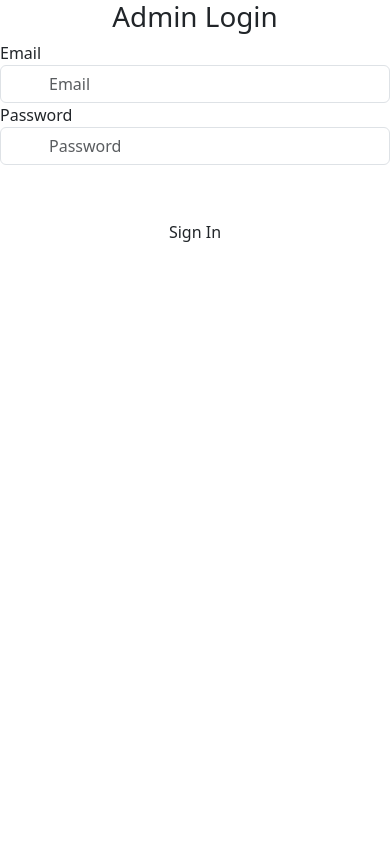
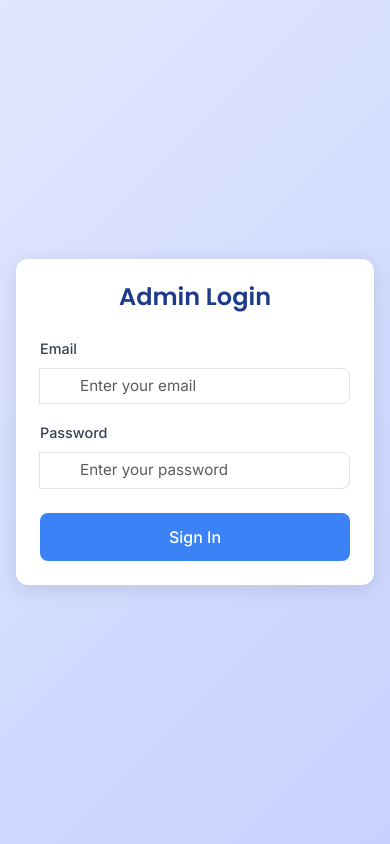
Before and after one commit to harshadrahman/Task_management, a Django app: page /manager/ in a window 390 px wide. Run offline with Django 5.2, Linux system fonts and the light colour scheme.

Commit message:
manager login

```diff
--- a/manager/templates/auth/manager_login.html
+++ b/manager/templates/auth/manager_login.html
@@ -3,58 +3,179 @@
 <head>
     <meta charset="UTF-8">
     <meta name="viewport" content="width=device-width, initial-scale=1.0">
+    <title>Admin Login</title>
+    <!-- Google Fonts: Inter and Poppins -->
+    <link
+        href="https://fonts.googleapis.com/css2?family=Inter:wght@300;400;500;600;700&family=Poppins:wght@300;400;500;600;700&display=swap"
+        rel="stylesheet"
+    >
+    <!-- Material Symbols -->
     <link href="https://fonts.googleapis.com/css2?family=Material+Symbols+Outlined" rel="stylesheet" />
+    <!-- Bootstrap 5 CSS -->
     <link
-    href="https://fonts.googleapis.com/css2?family=Inter:ital,opsz,wght@0,14..32,100..900;1,14..32,100..900&family=Poppins:ital,wght@0,100;0,200;0,300;0,400;0,500;0,600;0,700;0,800;0,900;1,100;1,200;1,300;1,400;1,500;1,600;1,700;1,800;1,900&display=swap"
+        href="https://cdn.jsdelivr.net/npm/bootstrap@5.3.3/dist/css/bootstrap.min.css"
         rel="stylesheet"
-    />
-
-    <link href="https://cdn.jsdelivr.net/npm/bootstrap@5.3.3/dist/css/bootstrap.min.css" rel="stylesheet" integrity="sha384-QWTKZyjpPEjISv5WaRU9OFeRpok6YctnYmDr5pNlyT2bRjXh0JMhjY6hW+ALEwIH" crossorigin="anonymous">
-    <script src="https://cdn.jsdelivr.net/npm/bootstrap@5.3.3/dist/js/bootstrap.bundle.min.js" integrity="sha384-YvpcrYf0tY3lHB60NNkmXc5s9fDVZLESaAA55NDzOxhy9GkcIdslK1eN7N6jIeHz" crossorigin="anonymous"></script>
+        integrity="sha384-QWTKZyjpPEjISv5WaRU9OFeRpok6YctnYmDr5pNlyT2bRjXh0JMhjY6hW+ALEwIH"
+        crossorigin="anonymous"
+    >
+    <style>
+        body {
+            font-family: 'Inter', sans-serif;
+            background: linear-gradient(135deg, #e0e7ff, #c7d2fe);
+            min-height: 100vh;
+            display: flex;
+            align-items: center;
+            justify-content: center;
+            margin: 0;
+        }
+        .login-container {
+            background: #ffffff;
+            border-radius: 12px;
+            box-shadow: 0 4px 20px rgba(0, 0, 0, 0.1);
+            padding: 2.5rem;
+            max-width: 400px;
+            width: 100%;
+            animation: fadeIn 0.5s ease-in-out;
+        }
+        @keyframes fadeIn {
+            from { opacity: 0; transform: translateY(-20px); }
+            to { opacity: 1; transform: translateY(0); }
+        }
+        h1 {
+            font-family: 'Poppins', sans-serif;
+            font-weight: 600;
+            color: #1e3a8a;
+            margin-bottom: 1.5rem;
+        }
+        .form-control {
+            border-radius: 8px;
+            padding-left: 2.5rem;
+            font-size: 0.95rem;
+            transition: border-color 0.3s, box-shadow 0.3s;
+        }
+        .form-control:focus {
+            border-color: #3b82f6;
+            box-shadow: 0 0 0 0.2rem rgba(59, 130, 246, reporter0.25);
+        }
+        .input-group {
+            position: relative;
+        }
+        .material-symbols-outlined {
+            position: absolute;
+            left: 10px;
+            top: 50%;
+            transform: translateY(-50%);
+            color: #6b7280;
+            font-size: 1.2rem;
+        }
+        .btn-primary {
+            background-color: #3b82f6;
+            border: none;
+            border-radius: 8px;
+            padding: 0.75rem;
+            font-weight: 500;
+            font-size: 1rem;
+            transition: background-color 0.3s, transform 0.2s;
+        }
+        .btn-primary:hover {
+            background-color: #2563eb;
+            transform: translateY(-2px);
+        }
+        .message-container {
+            font-family: 'Inter', sans-serif;
+            z-index: 1050;
+        }
+        .alert {
+            border-radius: 8px;
+            padding: 0.75rem 1.5rem;
+            font-size: 0.9rem;
+            animation: slideIn 0.3s ease-in-out;
+        }
+        @keyframes slideIn {
+            from { opacity: 0; transform: translateY(-10px); }
+            to { opacity: 1; transform: translateY(0); }
+        }
+        label {
+            font-size: 0.9rem;
+            font-weight: 500;
+            color: #374151;
+            margin-bottom: 0.5rem;
+        }
+        @media (max-width: 576px) {
+            .login-container {
+                margin: 1rem;
+                padding: 1.5rem;
+            }
+            h1 {
+                font-size: 1.5rem;
+            }
+        }
+    </style>
 </head>
 <body>
-<h1 class="text-center">Admin Login</h1>
-<div class="message-container poppins position-fixed top-0 start-50 translate-middle-x mt-3 z-1050" style="width: max-content;">
+    <!-- Message Container for Alerts -->
+    <div class="message-container position-fixed top-0 start-50 translate-middle-x mt-3" style="width: max-content;">
         {% for message in messages %}
-        <p class="alert alert-primary message custom-message px-3 mb-2">{{ message }}</p>
+            <p class="alert alert-primary message custom-message mb-2">{{ message }}</p>
         {% endfor %}
     </div>
 
+    <!-- Login Form Container -->
+    <div class="login-container">
+        <h1 class="text-center">Admin Login</h1>
         <form method="post" action="">
             {% csrf_token %}
-    <label>Email</label>
+            <!-- Email Field -->
+            <div class="mb-3">
+                <label for="email" class="form-label">Email</label>
+                <div class="input-group">
+                    <span class="material-symbols-outlined">mail</span>
                     <input
                         type="email"
                         name="email"
-            class="form-control ps-5 w-100"
-            placeholder="Email"
+                        id="email"
+                        class="form-control"
+                        placeholder="Enter your email"
                         required
                     />
-    <label>Password</label>
+                </div>
+            </div>
+            <!-- Password Field -->
+            <div class="mb-4">
+                <label for="password" class="form-label">Password</label>
+                <div class="input-group">
+                    <span class="material-symbols-outlined">lock</span>
                     <input
                         type="password"
                         name="password"
-            class="form-control ps-5 w-100"
-            placeholder="Password"
+                        id="password"
+                        class="form-control"
+                        placeholder="Enter your password"
                         required
                     />
+                </div>
+            </div>
+            <!-- Submit Button -->
+            <button type="submit" class="btn btn-primary w-100">Sign In</button>
+        </form>
+    </div>
 
-    <button type="submit" class="btn bg-blue w-100 mt-5">Sign In
-
-    </button>
-</form>
-
-
-</body>
-</html>
+    <!-- Bootstrap 5 JS Bundle -->
+    <script
+        src="https://cdn.jsdelivr.net/npm/bootstrap@5.3.3/dist/js/bootstrap.bundle.min.js"
+        integrity="sha384-YvpcrYf0tY3lHB60NNkmXc5s9fDVZLESaAA55NDzOxhy9GkcIdslK1eN7N6jIeHz"
+        crossorigin="anonymous"
+    ></script>
     <script>
-
+        // Auto-remove alert messages after 2 seconds
         const messages = document.querySelectorAll('.message');
-
-
         messages.forEach(message => {
             setTimeout(() => {
-      message.remove();
+                message.style.transition = 'opacity 0.3s';
+                message.style.opacity = '0';
+                setTimeout(() => message.remove(), 300);
             }, 2000);
         });
     </script>
+</body>
+</html>
```
Also changed, not shown: admin_app/templates/auth/signin.html (+76 -29 lines). Lines whose indentation alone changed are shown as unchanged.
